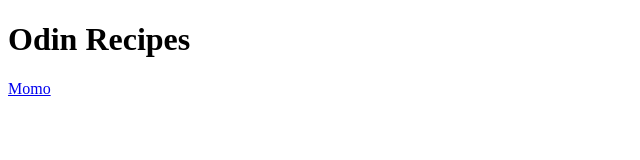
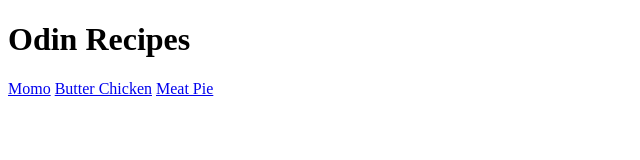
Before and after one commit to safal-t/odin-recipes, a plain HTML site: page index.html in a window 1280 px wide. Shown: the whole page, without its empty margins (0-640 px from the left). Drawn offline with Linux system fonts and the light colour scheme.

Commit message:
Added links to index

```diff
--- a/index.html
+++ b/index.html
@@ -8,5 +8,7 @@
 <body>
     <h1>Odin Recipes</h1>
     <a href="recipes/momo.html">Momo</a>
+    <a href="recipes/butter-chicken.html">Butter Chicken</a>
+    <a href="recipes/meat-pie.html">Meat Pie</a>
 </body>
 </html>
```
